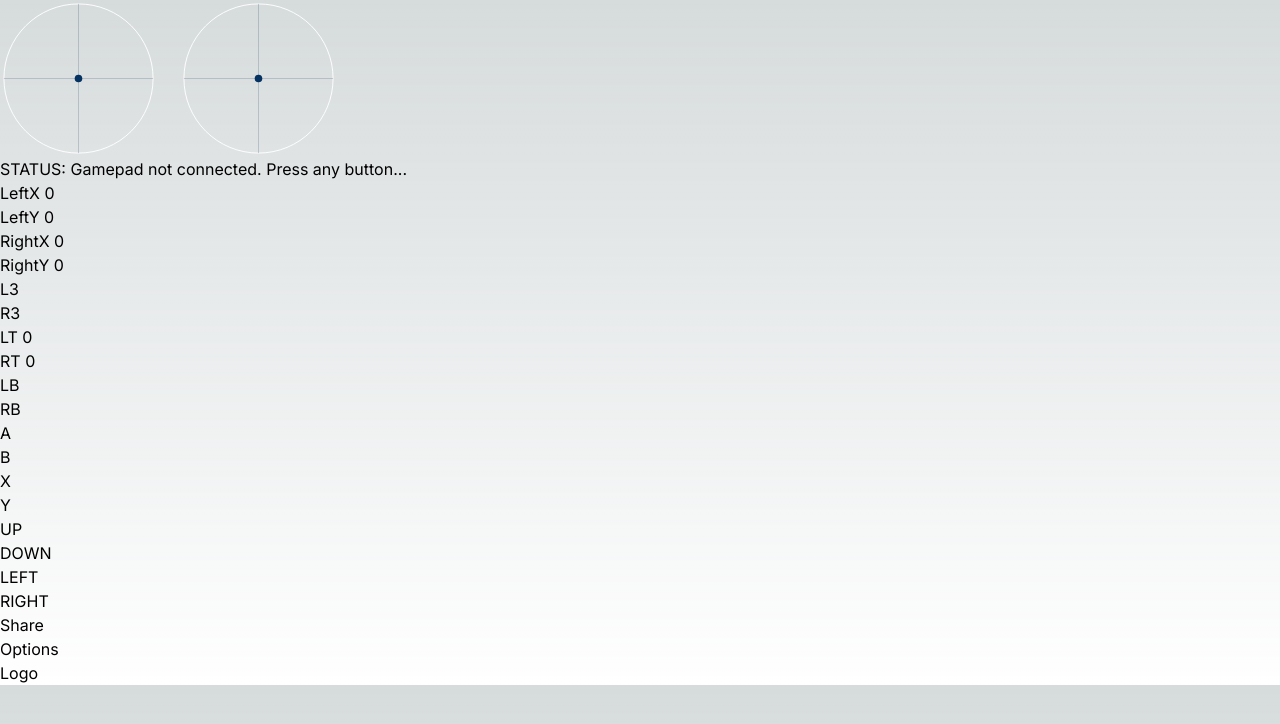
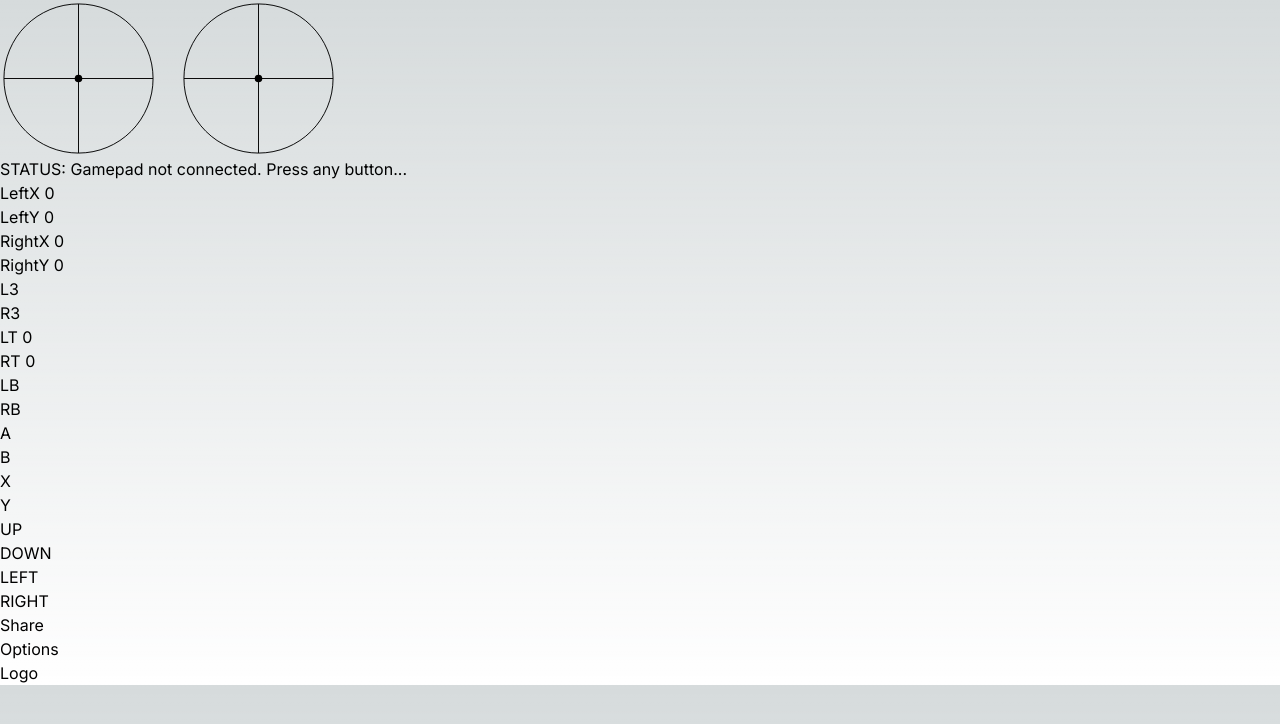
Before and after one commit to Vectari/gamepad-tester, a Next.js app: page / in a window 1280 px wide. Shown: the top 724 px of the page. Built offline with nearby package versions, Linux system fonts and the light colour scheme.

Commit message:
Add black/white colors to SVGs

```diff
--- a/src/SVG/AxesSVG.tsx
+++ b/src/SVG/AxesSVG.tsx
@@ -26,38 +26,22 @@ export function AxesSVG() {
             cy="0"
             r="78.5"
             fill="none"
-            stroke="white"
-            stroke-width="1"
+            stroke="black"
+            stroke-width={l3Pressed ? "5" : "1"}
           ></circle>
-          <line
-            x1="0"
-            y1="-78.5"
-            x2="0"
-            y2="78.5"
-            stroke="hsla(210,90%,20%,0.2)"
-            stroke-width={l3Pressed ? "8" : "1"}
-          ></line>
-          <line
-            x1="-78.5"
-            y1="0"
-            x2="78.5"
-            y2="0"
-            stroke="hsla(210,90%,20%,0.2)"
-            stroke-width={l3Pressed ? "8" : "1"}
-          ></line>
+          <line x1="0" y1="-78.5" x2="0" y2="78.5" stroke="black"></line>
+          <line x1="-78.5" y1="0" x2="78.5" y2="0" stroke="black"></line>
           <line
             x1={leftX * 78.5}
             y1={leftY * 78.5}
-            // x2="1.8410696387290955"
-            // y2="0.9810244739055634"
-            stroke="hsl(210,90%,20%)"
+            stroke="black"
             stroke-width="1"
           ></line>
           <circle
             cx={leftX * 78.5}
             cy={leftY * 78.5}
             r="4"
-            fill="hsl(210,90%,20%)"
+            fill="black"
           ></circle>
         </g>
         <g transform="translate(258.5 78.5) scale(0.95, 0.95)">
@@ -66,38 +50,22 @@ export function AxesSVG() {
             cy="0"
             r="78.5"
             fill="none"
-            stroke="white"
-            stroke-width="1"
+            stroke="black"
+            stroke-width={r3Pressed ? "5" : "1"}
           ></circle>
-          <line
-            x1="0"
-            y1="-78.5"
-            x2="0"
-            y2="78.5"
-            stroke="hsla(210,90%,20%,0.2)"
-            stroke-width={r3Pressed ? "8" : "1"}
-          ></line>
-          <line
-            x1="-78.5"
-            y1="0"
-            x2="78.5"
-            y2="0"
-            stroke="hsla(210,90%,20%,0.2)"
-            stroke-width={r3Pressed ? "8" : "1"}
-          ></line>
+          <line x1="0" y1="-78.5" x2="0" y2="78.5" stroke="black"></line>
+          <line x1="-78.5" y1="0" x2="78.5" y2="0" stroke="black"></line>
           <line
             x1={rightX * 78.5}
             y1={rightY * 78.5}
-            // x2="1.8410696387290955"
-            // y2="0.9810244739055634"
-            stroke="hsl(210,90%,20%)"
+            stroke="black"
             stroke-width="1"
           ></line>
           <circle
             cx={rightX * 78.5}
             cy={rightY * 78.5}
             r="4"
-            fill="hsl(210,90%,20%)"
+            fill="black"
           ></circle>
         </g>
       </svg>
--- a/src/SVG/XboxSVG.tsx
+++ b/src/SVG/XboxSVG.tsx
@@ -54,6 +54,8 @@ export function XboxSVG() {
     <>
       <svg
         fill="#ffffff"
+        stroke="black"
+        stroke-width="2"
         version="1.1"
         id="Capa_1"
         xmlns="http://www.w3.org/2000/svg"
@@ -82,9 +84,9 @@ export function XboxSVG() {
                 width="60"
                 height="27"
                 rx="6.5"
-                fill={lbPressed ? "green" : "white"}
+                fill={lbPressed ? "black" : "white"}
                 stroke="#000000"
-                stroke-width="3"
+                stroke-width="2"
               ></rect>
               <rect
                 // RB
@@ -93,9 +95,9 @@ export function XboxSVG() {
                 width="60"
                 height="27"
                 rx="6.5"
-                fill={rbPressed ? "green" : "white"}
+                fill={rbPressed ? "black" : "white"}
                 stroke="#000000"
-                stroke-width="3"
+                stroke-width="2"
               ></rect>
               <rect
                 // LT
@@ -104,9 +106,9 @@ export function XboxSVG() {
                 width="27"
                 height="55"
                 rx="8"
-                fill={lt ? `rgba(0,255,76,${lt})` : "rgb(255, 255, 255)"}
+                fill={lt ? `rgba(0,0,0,${lt})` : "rgb(255, 255, 255)"}
                 stroke="#000000"
-                stroke-width="3"
+                stroke-width="2"
               ></rect>
               <rect
                 // LT
@@ -115,31 +117,31 @@ export function XboxSVG() {
                 width="27"
                 height="55"
                 rx="8"
-                fill={rt ? `rgba(0,255,76,${rt})` : "rgb(255, 255, 255)"}
+                fill={lt ? `rgba(0,0,0,${lt})` : "rgb(255, 255, 255)"}
                 stroke="#000000"
-                stroke-width="3"
+                stroke-width="2"
               ></rect>
               <path d="M305.053,130c-3.182,1.512-8.127,3.941-8.616,6.634c0,0,13.488,13.14,12.895,25.251c2.754-3.874,4.412-8.58,4.412-13.684 C313.743,140.851,310.316,134.358,305.053,130z"></path>{" "}
               <circle
-                // L AXES
-                cx={142 + leftX * 6}
-                cy={210.8 + leftY * 6}
+                // L AXES AND L3
+                cx={142 + leftX * 8}
+                cy={210.8 + leftY * 8}
                 r="40"
-                fill={l3Pressed ? "green" : "white"}
+                stroke-width={l3Pressed ? "5" : "2"}
               ></circle>
               <circle
                 // X BUTTON
                 cx="399.932"
                 cy="212.094"
                 r="18.77"
-                fill={xPressed ? "green" : "white"}
+                fill={xPressed ? "black" : "white"}
               ></circle>{" "}
               <circle
                 // SHARE
                 cx="249.019"
                 cy="212.094"
                 r="9.804"
-                fill={sharePressed ? "green" : "white"}
+                fill={sharePressed ? "black" : "white"}
               ></circle>{" "}
               <path d="M289.796,142.626c-12.007,9.272-15.973,17.062-17.283,21.445c4.345,4.786,10.551,7.852,17.509,7.852 c6.769,0,12.846-2.882,17.173-7.448C306.014,160.184,302.183,152.192,289.796,142.626z"></path>{" "}
               <path
@@ -152,7 +154,7 @@ export function XboxSVG() {
                 cx="438.047"
                 cy="252.192"
                 r="18.77"
-                fill={aPressed ? "green" : "white"}
+                fill={aPressed ? "black" : "white"}
               ></circle>{" "}
               <path d="M274.827,130.141c-5.171,4.352-8.525,10.79-8.525,18.066c0,4.829,1.469,9.314,3.954,13.066 c-0.11-11.934,12.907-24.627,12.907-24.627C282.685,134.034,278.009,131.659,274.827,130.141z"></path>{" "}
               <circle
@@ -160,28 +162,28 @@ export function XboxSVG() {
                 cx="479.1"
                 cy="212.094"
                 r="18.77"
-                fill={bPressed ? "green" : "white"}
+                fill={bPressed ? "black" : "white"}
               ></circle>{" "}
               <circle
                 // OPTION
                 cx="332.146"
                 cy="212.094"
                 r="9.804"
-                fill={optionsPressed ? "green" : "white"}
+                fill={optionsPressed ? "black" : "white"}
               ></circle>{" "}
               <circle
                 // Y BUTTON
                 cx="438.047"
                 cy="173.997"
                 r="18.77"
-                fill={yPressed ? "green" : "white"}
+                fill={yPressed ? "black" : "white"}
               ></circle>{" "}
               <circle
-                // R AXES
-                cx={365.2 + rightX * 6}
-                cy={300.8 + rightY * 6}
+                // R AXES AND R3
+                cx={365.2 + rightX * 8}
+                cy={300.8 + rightY * 8}
                 r="40"
-                fill={r3Pressed ? "green" : "white"}
+                stroke-width={r3Pressed ? "5" : "2"}
               ></circle>
               <path
                 // D-PAD
@@ -193,7 +195,7 @@ export function XboxSVG() {
                 y="296.3"
                 width="25.2"
                 height="18.4"
-                fill={rightPressed ? "green" : "white"}
+                fill={rightPressed ? "black" : "white"}
               ></rect>
               <rect
                 // LEFT D-PAD
@@ -201,7 +203,7 @@ export function XboxSVG() {
                 y="296.3"
                 width="25.2"
                 height="18.4"
-                fill={leftPressed ? "green" : "white"}
+                fill={leftPressed ? "black" : "white"}
               ></rect>
               <rect
                 // UP D-PAD
@@ -209,7 +211,7 @@ export function XboxSVG() {
                 y="270.9"
                 width="18.4"
                 height="25.2"
-                fill={upPressed ? "green" : "white"}
+                fill={upPressed ? "black" : "white"}
               ></rect>
               <rect
                 // DOWN D-PAD
@@ -217,7 +219,7 @@ export function XboxSVG() {
                 y="314.6"
                 width="18.4"
                 height="25.2"
-                fill={downPressed ? "green" : "white"}
+                fill={downPressed ? "black" : "white"}
               ></rect>
             </g>{" "}
           </g>{" "}
```
Also changed, not shown: src/SVG/PS4SVG.tsx (+28 -26 lines).
